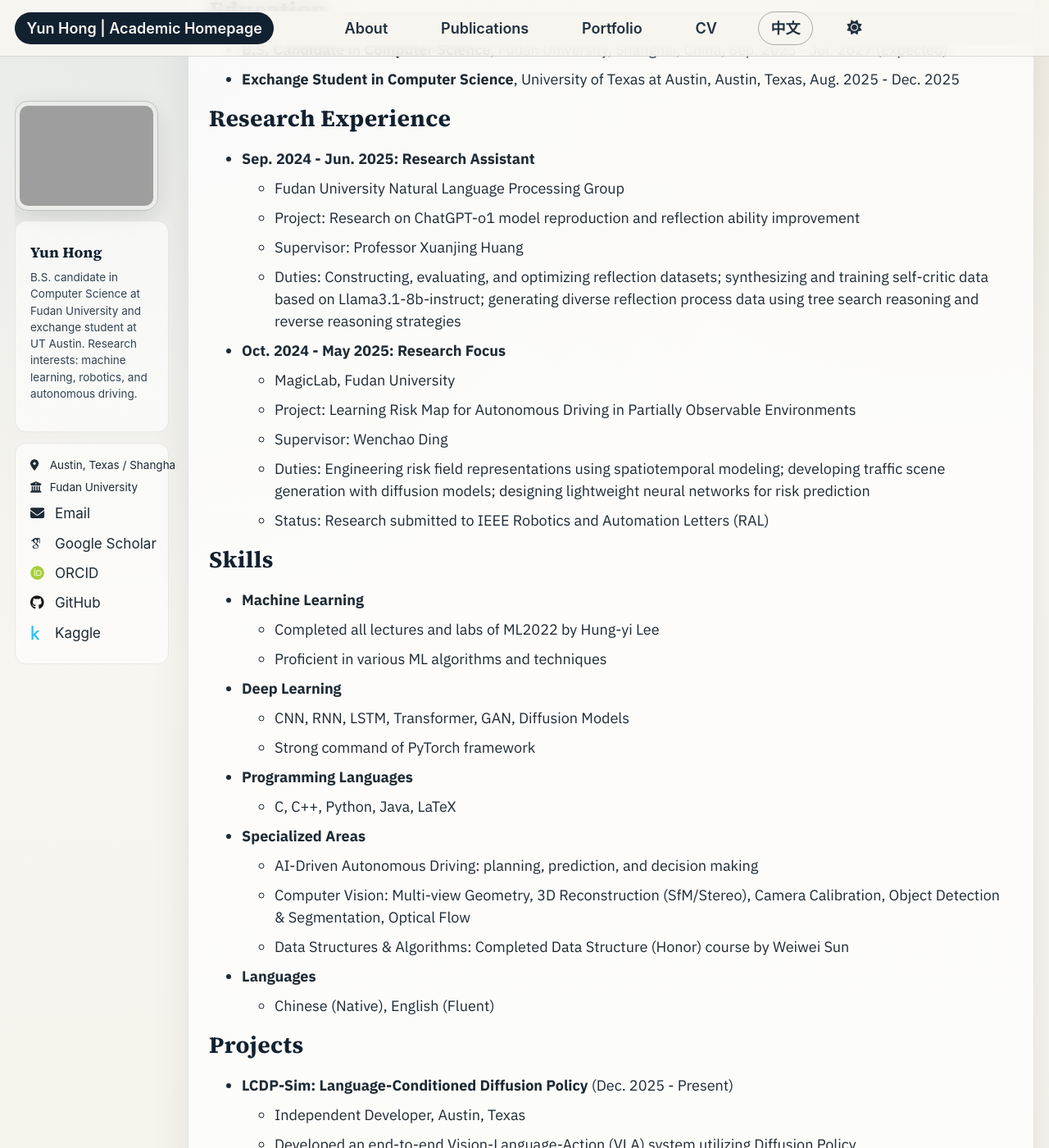
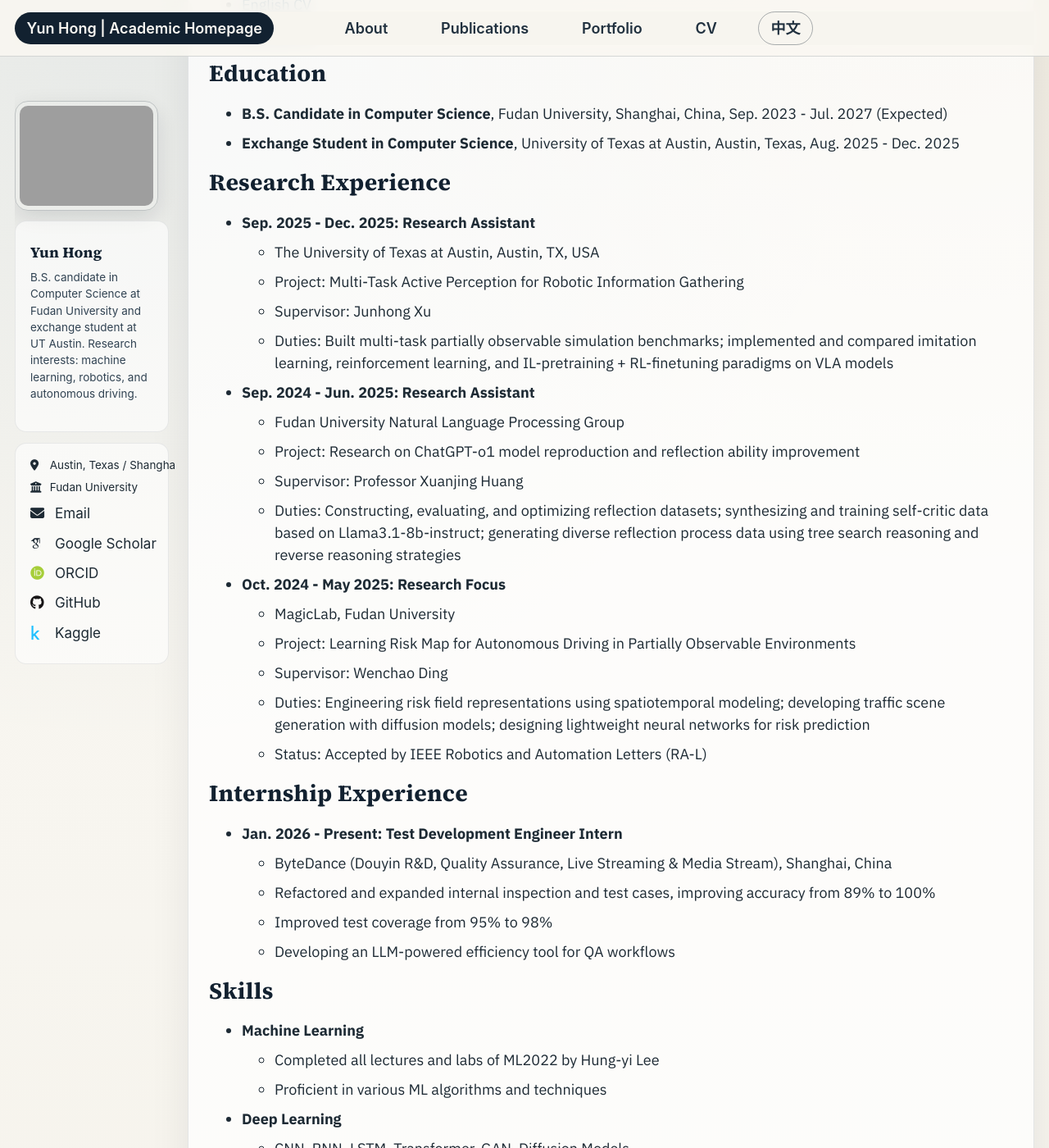
Before and after one commit to 16yunH/16yunH.github.io, a Jekyll site: the page built from _pages/cv.md, in a window 1280 px wide and 1400 px high, scrolled down 281 px. Shown: the whole window at 82% size. Built offline with Jekyll 4.4.1, drawn with Linux system fonts in a browser that asks for light colours; some web fonts are replaced; a script that is not in the unit is left out; some of the changed text lies outside the part shown.

Commit message:
Simplify frontend and sync CV content updates

```diff
--- a/_includes/masthead.html
+++ b/_includes/masthead.html
@@ -41,11 +41,6 @@
             <a href="{{ base_path }}{{ target_url }}" class="lang-toggle">中文</a>
             {% endif %}
           </li>
-
-          <li id="theme-toggle" class="masthead__menu-item persist tail">
-            <a role="button" aria-labelledby="theme-icon"><i id="theme-icon" class="fa-solid fa-sun" aria-hidden="true"
-                title="toggle theme"></i></a>
-          </li>
         </ul>
         <ul class="hidden-links hidden"></ul>
       </nav>
--- a/_pages/cv.md
+++ b/_pages/cv.md
@@ -9,10 +9,9 @@
 
 {% include base_path %}
 
-<div style="display: flex; gap: 20px; margin-bottom: 20px;">
-  <a href="{{ base_path }}/files/CV_en.pdf" class="btn btn--primary">Download English CV</a>
-  <a href="{{ base_path }}/files/CV_zh.pdf" class="btn btn--primary">Download Chinese CV</a>
-</div>
+Download:
+- [English CV]({{ base_path }}/files/CV_en.pdf)
+- [Chinese CV]({{ base_path }}/files/CV_zh.pdf)
 
 Education
 ======
@@ -21,6 +20,12 @@
 
 Research Experience
 ======
+* **Sep. 2025 - Dec. 2025: Research Assistant**
+  * The University of Texas at Austin, Austin, TX, USA
+  * Project: Multi-Task Active Perception for Robotic Information Gathering
+  * Supervisor: Junhong Xu
+  * Duties: Built multi-task partially observable simulation benchmarks; implemented and compared imitation learning, reinforcement learning, and IL-pretraining + RL-finetuning paradigms on VLA models
+
 * **Sep. 2024 - Jun. 2025: Research Assistant**
   * Fudan University Natural Language Processing Group
   * Project: Research on ChatGPT-o1 model reproduction and reflection ability improvement
@@ -32,7 +37,15 @@
   * Project: Learning Risk Map for Autonomous Driving in Partially Observable Environments
   * Supervisor: Wenchao Ding
   * Duties: Engineering risk field representations using spatiotemporal modeling; developing traffic scene generation with diffusion models; designing lightweight neural networks for risk prediction
-  * Status: Research submitted to IEEE Robotics and Automation Letters (RAL)
+  * Status: Accepted by IEEE Robotics and Automation Letters (RA-L)
+
+Internship Experience
+======
+* **Jan. 2026 - Present: Test Development Engineer Intern**
+  * ByteDance (Douyin R&D, Quality Assurance, Live Streaming & Media Stream), Shanghai, China
+  * Refactored and expanded internal inspection and test cases, improving accuracy from 89% to 100%
+  * Improved test coverage from 95% to 98%
+  * Developing an LLM-powered efficiency tool for QA workflows
 
 Skills
 ======
```
Also changed, not shown: other parts of _pages/cv.md (+0 -7 lines), _data/cv.json (+27 -1 lines), _pages/about.md (+15 -3 lines), _pages/cn/cv.md (+14 -1 lines), _pages/cn/index.md (+14 -2 lines).
